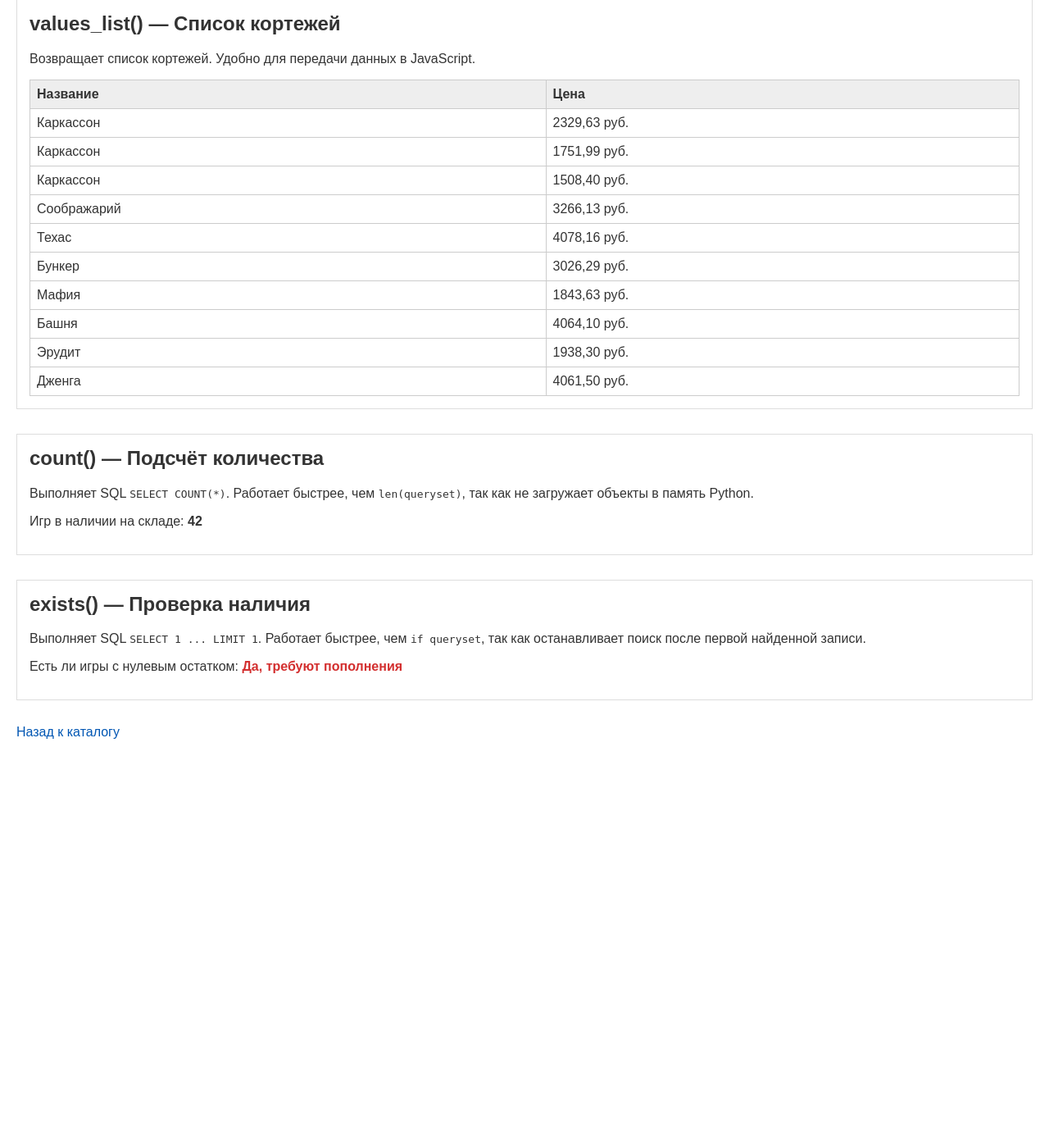
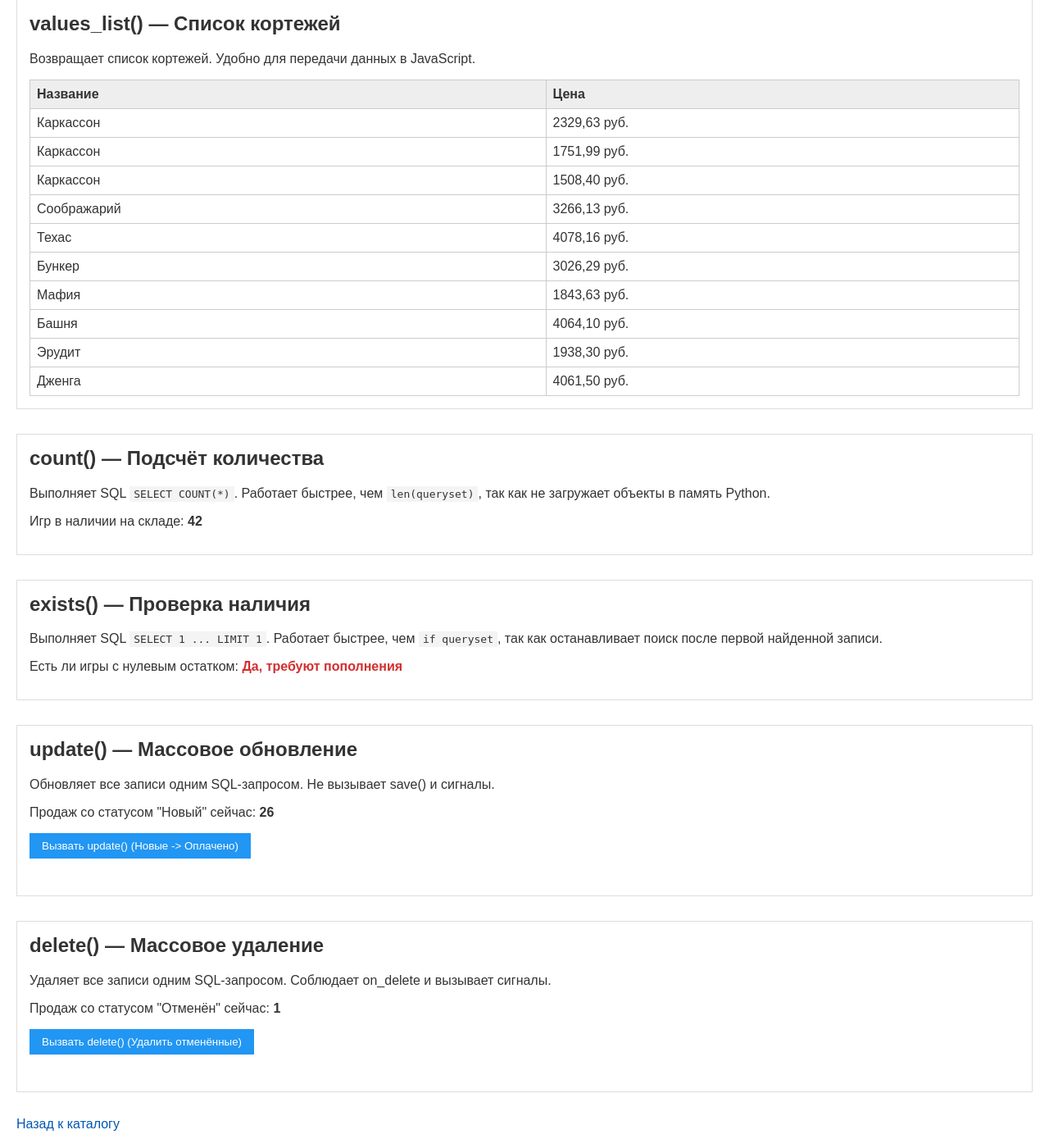
Before and after one commit to Katsero/web-4, a Django app: page /search/ in a window 1280 px wide. Shown: the part 691-2091 px from the top of the page at 82% size. Before the commit the page ends 1592 px from the top, so only its background shows below. Run offline with Django 5.2, Linux system fonts and the light colour scheme; data comes from the database, SQL or seed files in the repository; both versions use the stored data as it was after the commit.

Commit message:
update + delete

```diff
--- a/puzzlestore/templates/puzzlestore/search.html
+++ b/puzzlestore/templates/puzzlestore/search.html
@@ -12,7 +12,8 @@
         table { width: 100%; border-collapse: collapse; }
         th, td { border: 1px solid #ccc; padding: 8px; text-align: left; }
         th { background-color: #eee; }
-        pre { background: #f4f4f4; padding: 10px; overflow-x: auto; }
+        pre { background: #f4f4f4; padding: 10px; overflow-x: auto; font-family: monospace; }
+        code { background: #f4f4f4; padding: 2px 5px; font-family: monospace; }
         a { color: #0056b3; text-decoration: none; }
         .status-yes { color: #d32f2f; font-weight: bold; }
         .status-no { color: #388e3c; font-weight: bold; }
@@ -116,6 +117,38 @@
         </p>
     </div>
 
+    <div class="section">
+        <h2>update() — Массовое обновление</h2>
+        <p>Обновляет все записи одним SQL-запросом. Не вызывает save() и сигналы.</p>
+        <p>Продаж со статусом "Новый" сейчас: <b>{{ new_sales_count }}</b></p>
+
+        {% if update_message %}
+            <p style="color: green; font-weight: bold;">{{ update_message }}</p>
+            <p>Продаж со статусом "Новый" после клика: <b>{{ new_sales_count }}</b></p>
+        {% endif %}
+
+        <form method="post" style="margin-top: 10px;">
+            {% csrf_token %}
+            <button type="submit" name="action_update" value="1">Вызвать update() (Новые -> Оплачено)</button>
+        </form>
+    </div>
+
+    <div class="section">
+        <h2>delete() — Массовое удаление</h2>
+        <p>Удаляет все записи одним SQL-запросом. Соблюдает on_delete и вызывает сигналы.</p>
+        <p>Продаж со статусом "Отменён" сейчас: <b>{{ cancelled_sales_count }}</b></p>
+
+        {% if delete_message %}
+            <p style="color: red; font-weight: bold;">{{ delete_message }}</p>
+            <p>Продаж со статусом "Отменён" после клика: <b>{{ cancelled_sales_count }}</b></p>
+        {% endif %}
+
+        <form method="post" style="margin-top: 10px;">
+            {% csrf_token %}
+            <button type="submit" name="action_delete" value="1">Вызвать delete() (Удалить отменённые)</button>
+        </form>
+    </div>
+
     <p><a href="{% url 'puzzlestore:catalog' %}">Назад к каталогу</a></p>
 </body>
 </html>
--- a/puzzlestore/views.py
+++ b/puzzlestore/views.py
@@ -124,6 +124,21 @@ def search_view(request):
     games_in_stock_count = BoardGame.objects.filter(current_stock__gt=0).count()
     has_out_of_stock_games = BoardGame.objects.filter(current_stock=0).exists()
 
+    update_message = ""
+    delete_message = ""
+
+    if request.method == 'POST':
+        if 'action_update' in request.POST:
+            count = Sale.objects.filter(status='new').update(status='paid')
+            update_message = f"Метод update() сработал. Обновлено записей: {count}"
+
+        elif 'action_delete' in request.POST:
+            count, _ = Sale.objects.filter(status='cancelled').delete()
+            delete_message = f"Метод delete() сработал. Удалено записей: {count}"
+
+    new_sales_count = Sale.objects.filter(status='new').count()
+    cancelled_sales_count = Sale.objects.filter(status='cancelled').count()
+
     context = {
         'query': query,
         'results_icontains': results_icontains,
@@ -133,6 +148,10 @@ def search_view(request):
         'game_prices_list': game_prices_list,
         'games_in_stock_count': games_in_stock_count,
         'has_out_of_stock_games': has_out_of_stock_games,
+        'new_sales_count': new_sales_count,
+        'cancelled_sales_count': cancelled_sales_count,
+        'update_message': update_message,
+        'delete_message': delete_message,
     }
     return render(request, 'puzzlestore/search.html', context)
 
```
Also changed, not shown: db.sqlite3.
